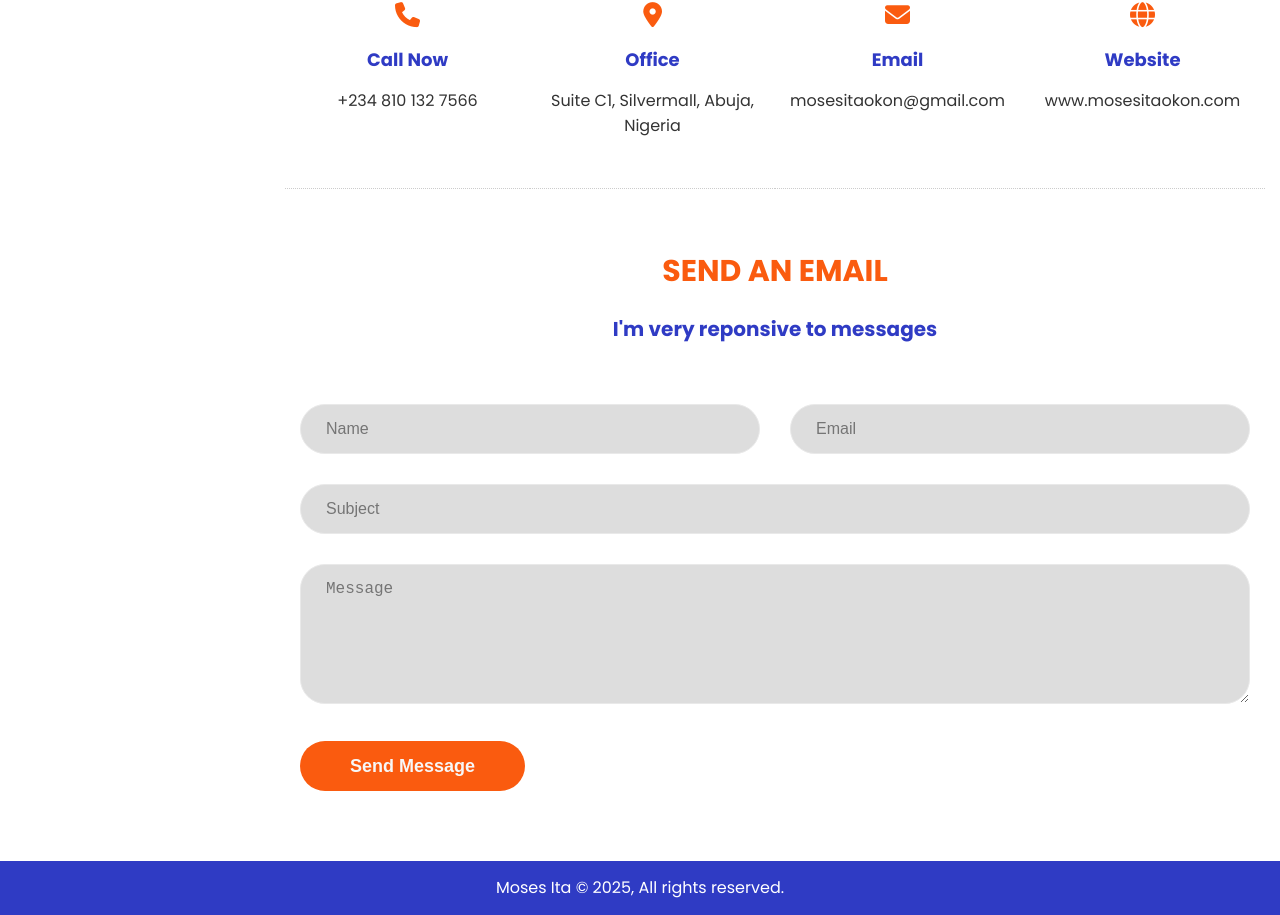
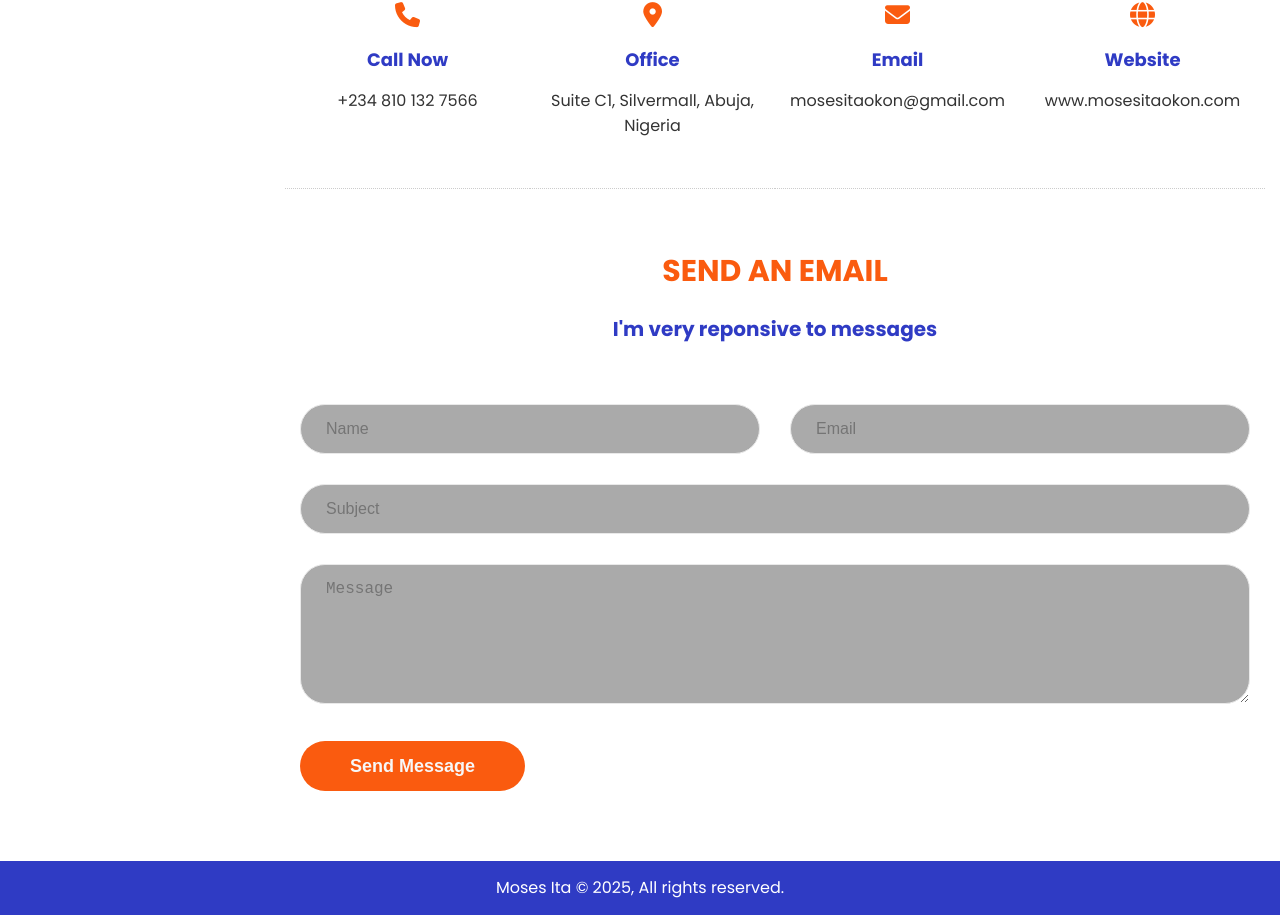
Before and after one commit to ZillMozeez/my-portfolio, a plain HTML site: page index.html in a window 1280 px wide. Shown: the part 3875-4790 px from the top of the page. Drawn offline with nearby package versions, Linux system fonts and the light colour scheme; a script that the page names is missing.

Commit message:
Add files via upload

```diff
--- a/css/style.css
+++ b/css/style.css
@@ -734,7 +734,7 @@ h3.my-profession {
     padding: 15px 25px;
     border: 1px solid var(--text-black-700);
     /* background-color: var(--bg-black-100); */
-    background-color: #ddd;
+    background-color: #aaa;
     font-size: 16px;
     color: var(--text-black-700);
     transition: all 0.3s ease;
@@ -742,6 +742,7 @@ h3.my-profession {
 
 .contact #contact-form .form-item .form-control:focus {
     box-shadow: 0 0 20px rgba(48, 46, 77, 0.15);
+    border: 0.01px solid #fa5b0f;
 }
 
 .contact #contact-form .form-item textarea.form-control {
```
